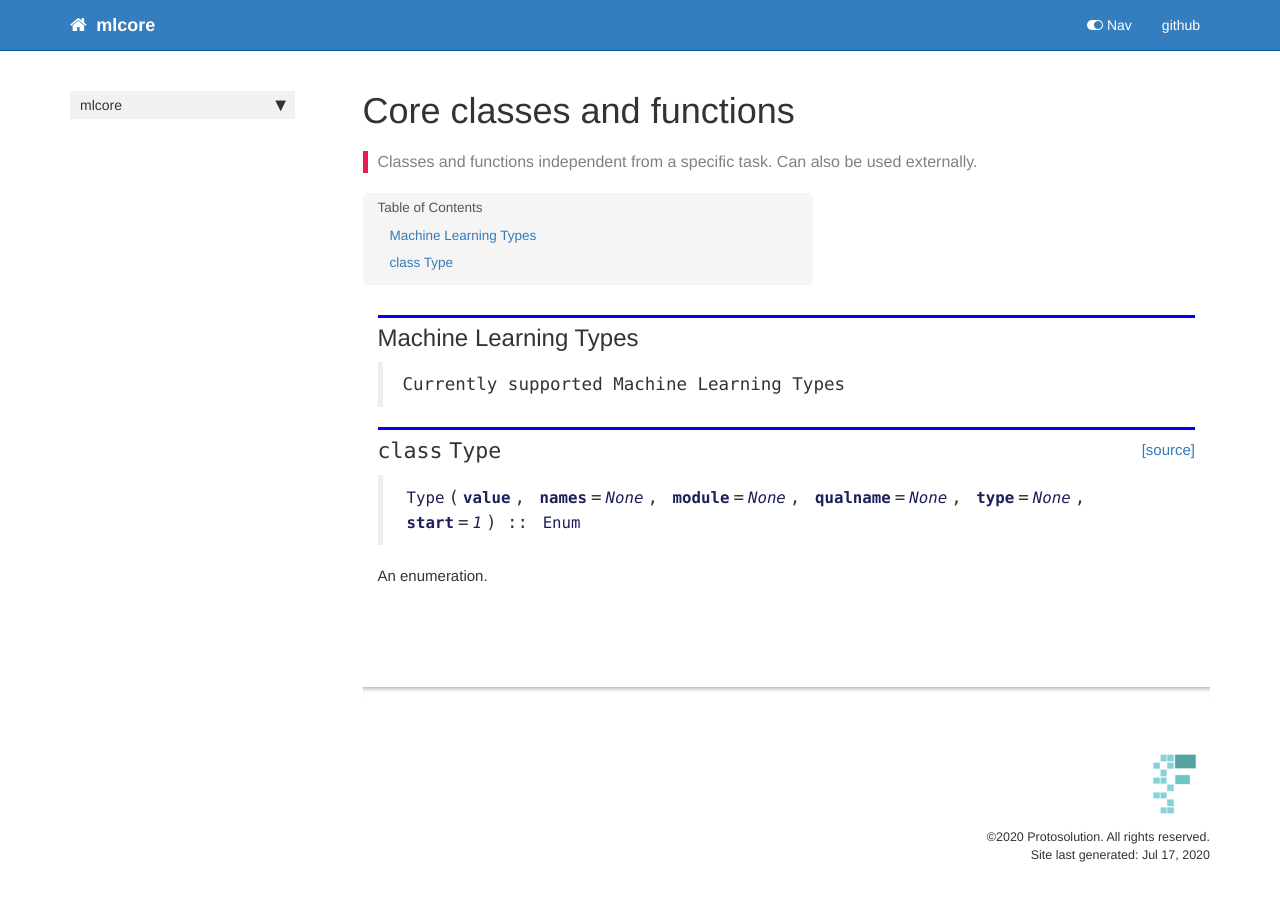
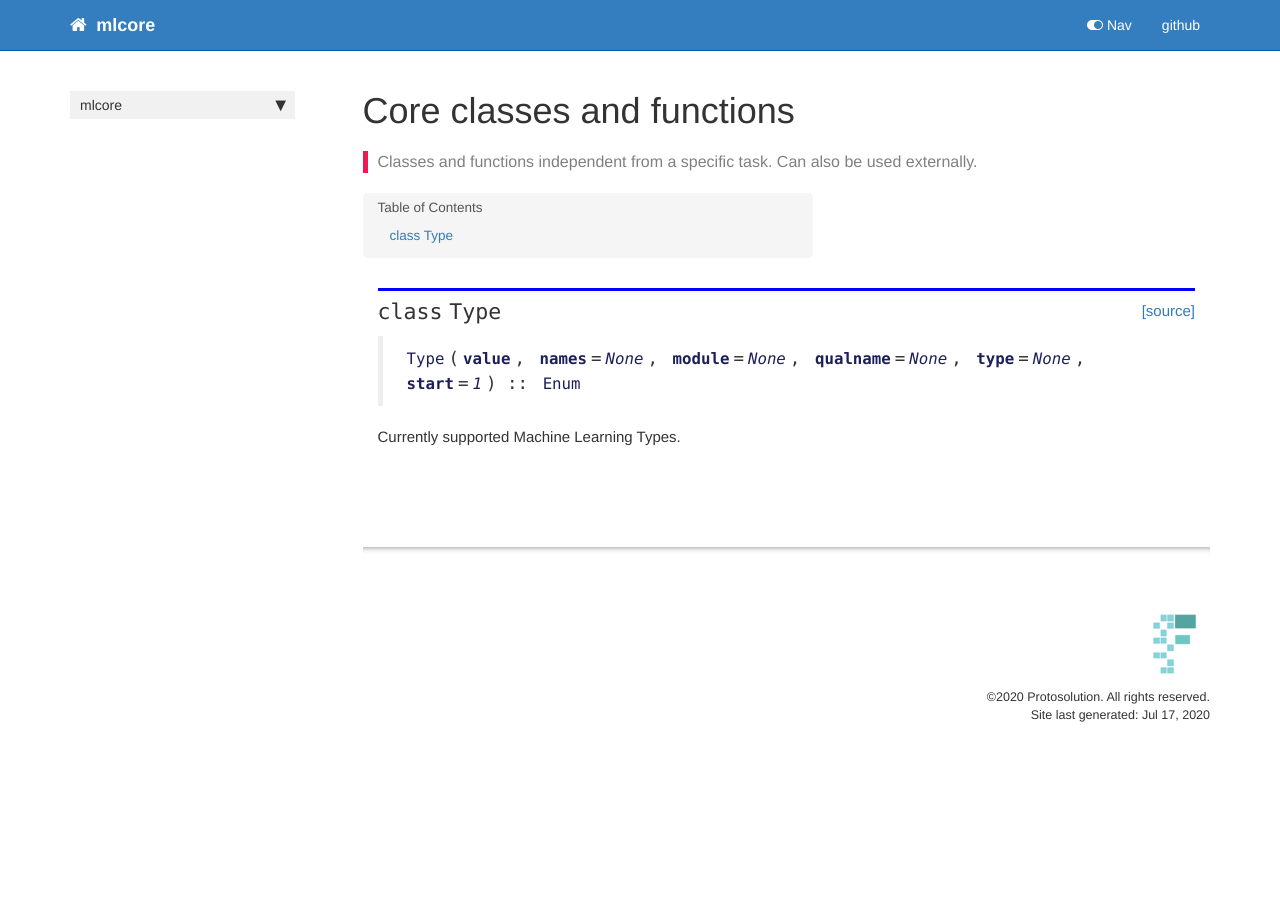
Before and after one commit to AI-Force/aiforce, a Jekyll site: the page built from docs/core.html, in a window 1280 px wide. Built offline with Jekyll 4.4.1, drawn with Linux system fonts in a browser that asks for light colours; nearby versions of some CDN libraries; comment, search, counter and statistics services are not loaded.

Commit message:
fixed docs

```diff
--- a/docs/core.html
+++ b/docs/core.html
@@ -34,14 +34,6 @@ description: "Classes and functions independent from a specific task. Can also b
 </div>
     {% endraw %}
 
-<div class="cell border-box-sizing text_cell rendered"><div class="inner_cell">
-<div class="text_cell_render border-box-sizing rendered_html">
-<h2 id="Machine-Learning-Types">Machine Learning Types<a class="anchor-link" href="#Machine-Learning-Types"> </a></h2><blockquote><p>Currently supported Machine Learning Types</p>
-</blockquote>
-
-</div>
-</div>
-</div>
     {% raw %}
 
 <div class="cell border-box-sizing code_cell rendered">
@@ -62,7 +54,7 @@ description: "Classes and functions independent from a specific task. Can also b
 <div class="output_markdown rendered_html output_subarea ">
 <h2 id="Type" class="doc_header"><code>class</code> <code>Type</code><a href="https://github.com/ai-force/ML-Core/tree/master/mlcore/core.py#L11" class="source_link" style="float:right">[source]</a></h2><blockquote><p><code>Type</code>(<strong><code>value</code></strong>, <strong><code>names</code></strong>=<em><code>None</code></em>, <strong><code>module</code></strong>=<em><code>None</code></em>, <strong><code>qualname</code></strong>=<em><code>None</code></em>, <strong><code>type</code></strong>=<em><code>None</code></em>, <strong><code>start</code></strong>=<em><code>1</code></em>) :: <code>Enum</code></p>
 </blockquote>
-<p>An enumeration.</p>
+<p>Currently supported Machine Learning Types.</p>
 
 </div>
 
--- a/mlcore/core.py
+++ b/mlcore/core.py
@@ -9,5 +9,8 @@ from enum import Enum
 # Cell
 
 class Type(Enum):
+    """
+    Currently supported Machine Learning Types.
+    """
     IMAGE_CLASSIFICATION = 'classification'
     IMAGE_SEGMENTATION = 'segmentation'
```
Also changed, not shown: 1 other file.
